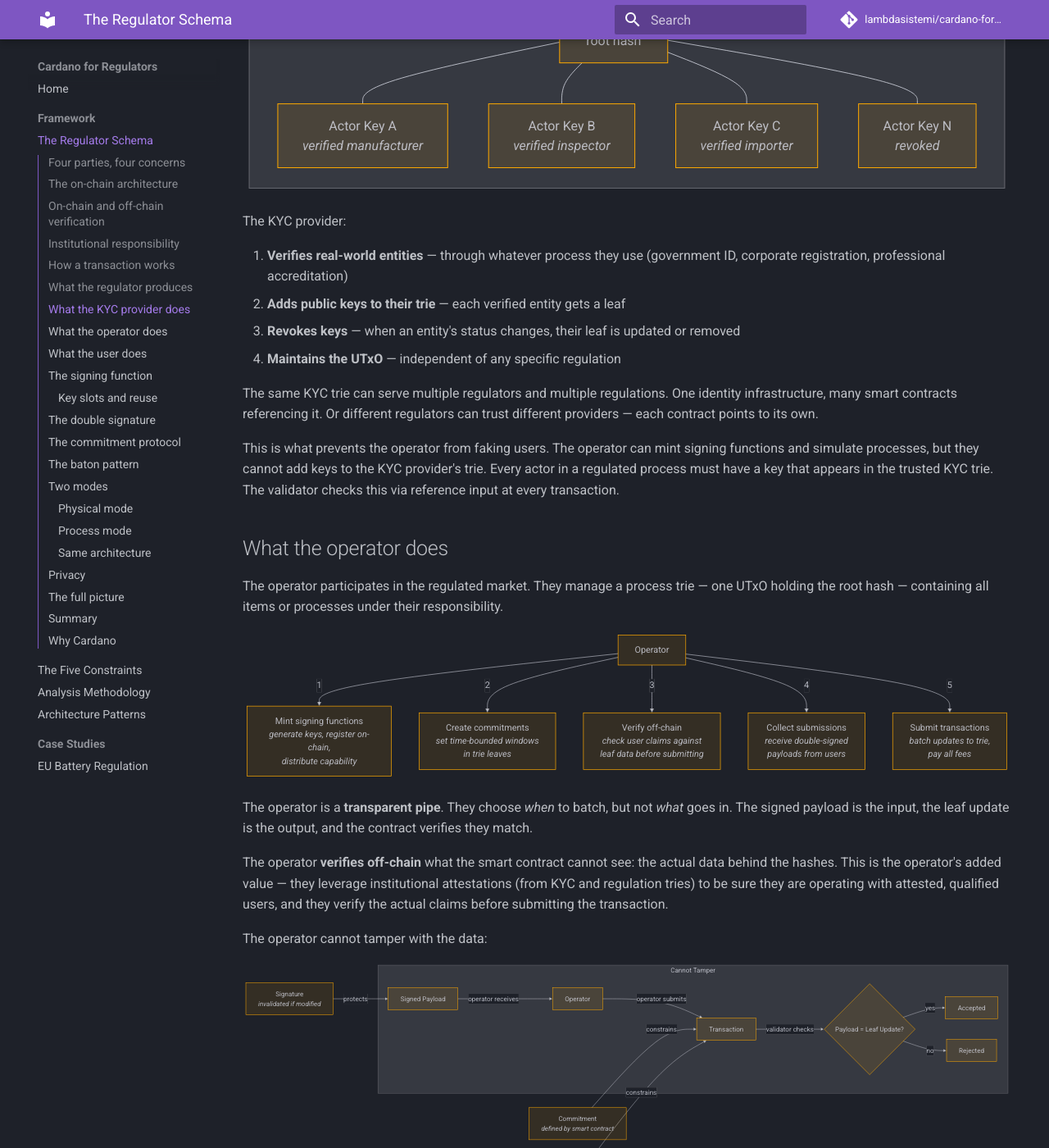
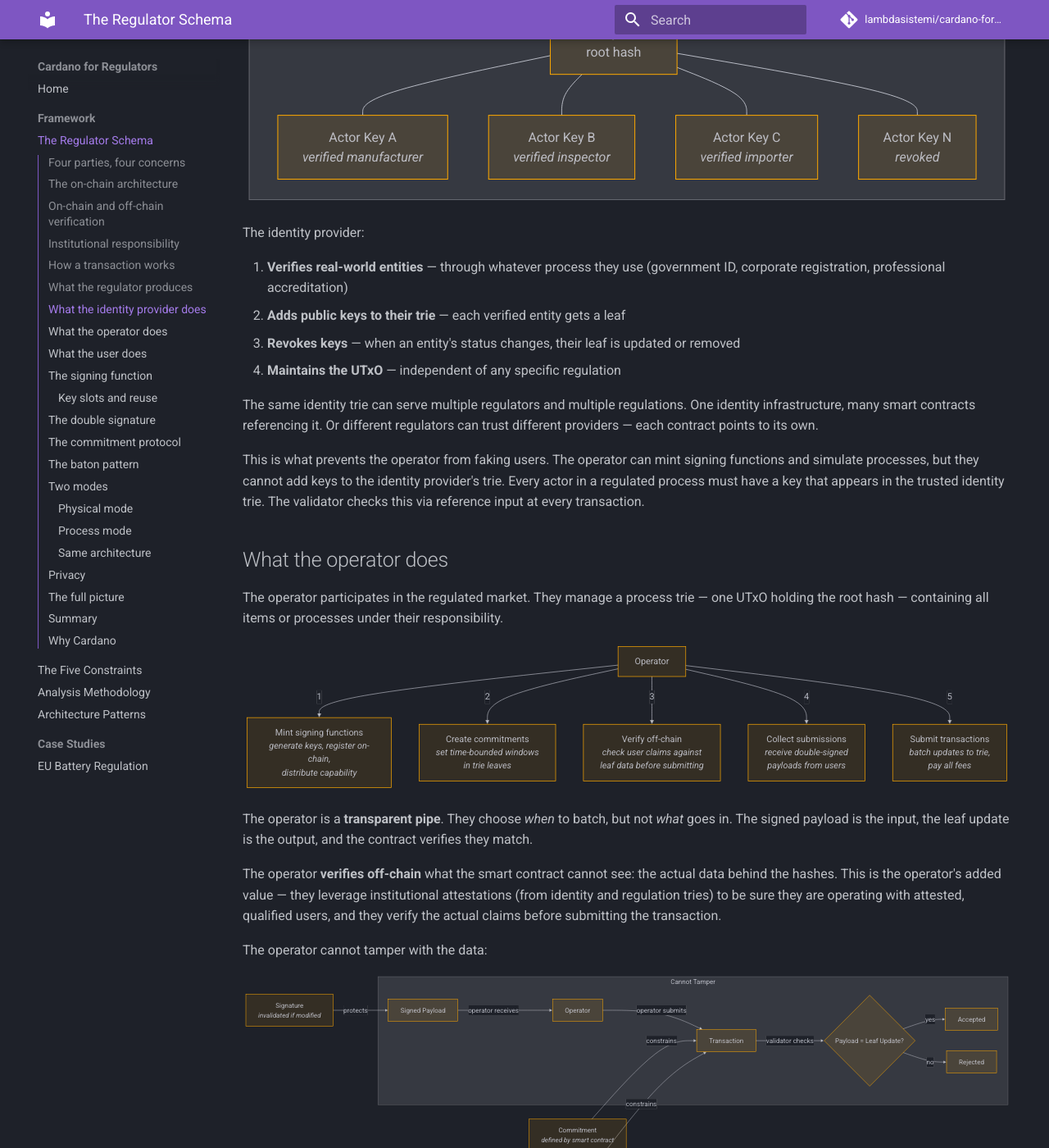
Before and after one commit to lambdasistemi/cardano-for-regulators, an MkDocs documentation site: the page built from docs/framework/schema.md, in a window 1280 px wide and 1400 px high, scrolled down 6488 px. Shown: the whole window at 82% size. Built offline with MkDocs 1.6.1 and Material for MkDocs 9.7.7, drawn with Linux system fonts in a browser that asks for light colours; comment, search, counter and statistics services are not loaded; some of the changed text lies outside the part shown.

Commit message:
rename KYC provider to identity provider throughout

````diff
--- a/docs/framework/schema.md
+++ b/docs/framework/schema.md
@@ -10,15 +10,15 @@ concern and trusts no other party beyond what the chain enforces.
 
 ```mermaid
 graph TB
-    KYC[KYC Provider<br/><i>identity trie</i>]
+    IDP[Identity Provider<br/><i>identity trie</i>]
     REG[Regulator<br/><i>regulation trie</i>]
     OP[Operator<br/><i>process trie</i>]
     U[User<br/><i>signing function</i>]
 
     REG -->|publishes| SC{Smart Contract}
-    REG -->|trusts| KYC
+    REG -->|trusts| IDP
     SC -->|governs| OP
-    KYC -.->|reference input| SC
+    IDP -.->|reference input| SC
     REG -.->|reference input| SC
     OP -->|distributes signing functions| U
     U -->|double-signed payloads| OP
@@ -27,17 +27,17 @@ graph TB
 
 | Party | Trie | Contains | Responsibility |
 |-------|------|----------|----------------|
-| **KYC provider** | Identity trie | Attested actor public keys | Who exists as a verified entity |
+| **Identity provider** | Identity trie | Attested actor public keys | Who exists as a verified entity |
 | **Regulator** | Regulation trie | Actor qualifications for this regulation | Who is qualified to participate |
 | **Operator** | Process trie | Items, processes, state | What is happening |
 | **User** | — | Just acts via signing function | Performing regulated actions |
 
-No overlap. The KYC provider doesn't know about processes. The regulator
+No overlap. The identity provider doesn't know about processes. The regulator
 doesn't run infrastructure. The operator can't fake users. The user doesn't
 need to trust anyone.
 
 The **smart contract** is the regulation in executable form — published by
-the regulator, it governs the operator's trie and reads both the KYC trie
+the regulator, it governs the operator's trie and reads both the identity trie
 and regulation trie as reference inputs. The regulator audits that operators
 use the correct smart contract and follows the transactions over it.
 
@@ -48,13 +48,13 @@ them together.
 
 ```mermaid
 graph LR
-    subgraph KYC Provider
-        KYC_UTxO[KYC UTxO<br/>root hash]
-        KYC_T[Identity Trie]
-        KYC_UTxO --- KYC_T
-        KYC_T --- K1[Actor Key A]
-        KYC_T --- K2[Actor Key B]
-        KYC_T --- K3[Actor Key N]
+    subgraph Identity Provider
+        IDP_UTxO[Identity UTxO<br/>root hash]
+        IDP_T[Identity Trie]
+        IDP_UTxO --- IDP_T
+        IDP_T --- K1[Actor Key A]
+        IDP_T --- K2[Actor Key B]
+        IDP_T --- K3[Actor Key N]
     end
 
     subgraph Regulator
@@ -80,21 +80,21 @@ graph LR
     end
 
     SC -->|governs| OP_UTxO
-    KYC_UTxO -.->|reference input| SC
+    IDP_UTxO -.->|reference input| SC
     REG_UTxO -.->|reference input| SC
 ```
 
 | Trie | Owner | Contains | Role |
 |------|-------|----------|------|
-| **Identity trie** | KYC provider | Attested actor public keys | Who exists as a verified real-world entity |
+| **Identity trie** | identity provider | Attested actor public keys | Who exists as a verified real-world entity |
 | **Regulation trie** | Regulator | Actor qualifications specific to this regulation | Who is qualified to act in this regulated process |
 | **Process trie** | Operator | Items, processes, leaves with state | What is happening |
 | **Commitment** | Inside each process leaf | Slot windows, expected actions | When and how actions occur |
 
-Both the KYC trie and the regulation trie are **reference inputs** —
+Both the identity trie and the regulation trie are **reference inputs** —
 read-only from the operator's perspective. The operator never spends them.
 The smart contract reads them at validation time to verify that the actor
-submitting a state transition is both an attested real-world entity (KYC)
+submitting a state transition is both an attested real-world entity (identity)
 and qualified for this specific regulation (regulation trie).
 
 ## On-chain and off-chain verification
@@ -105,7 +105,7 @@ Privacy requires splitting verification across two layers:
 graph TD
     subgraph On-chain - Smart Contract
         SIG[Signature verification<br/><i>public keys, actor signatures</i>]
-        KYC_CHECK[KYC trie membership<br/><i>actor key present?</i>]
+        IDP_CHECK[identity trie membership<br/><i>actor key present?</i>]
         REG_CHECK[Regulation trie membership<br/><i>actor qualified?</i>]
         HASH[Root hash consistency<br/><i>MPT integrity</i>]
         SLOT[Slot window<br/><i>commitment timing</i>]
@@ -118,7 +118,7 @@ graph TD
     end
 
     SIG --> ACCEPT{Transaction<br/>accepted}
-    KYC_CHECK --> ACCEPT
+    IDP_CHECK --> ACCEPT
     REG_CHECK --> ACCEPT
     HASH --> ACCEPT
     SLOT --> ACCEPT
@@ -129,7 +129,7 @@ graph TD
 ```
 
 **On-chain**: the smart contract verifies what's public — signatures, public
-keys (actor in KYC trie, actor qualified in regulation trie), commitment
+keys (actor in identity trie, actor qualified in regulation trie), commitment
 windows, root hash consistency. All it sees are hashes and signatures.
 
 **Off-chain**: the operator verifies the actual leaf data — the claims behind
@@ -150,12 +150,12 @@ institutions — not with the operator.
 ```mermaid
 graph TD
     subgraph Institutions
-        KP[KYC Provider<br/><i>attests identities<br/>revokes keys</i>]
+        KP[Identity Provider<br/><i>attests identities<br/>revokes keys</i>]
         RG[Regulator<br/><i>qualifies actors<br/>defines rules</i>]
     end
 
     subgraph Operator
-        OP[Operator<br/><i>cannot add keys to KYC trie<br/>cannot add qualifications<br/>to regulation trie</i>]
+        OP[Operator<br/><i>cannot add keys to identity trie<br/>cannot add qualifications<br/>to regulation trie</i>]
     end
 
     KP -.->|attestation| OP
@@ -171,14 +171,14 @@ graph TD
     subgraph What the operator CANNOT do
         X1[Fake users]
         X2[Invent qualifications]
-        X3[Bypass KYC or regulation trie]
+        X3[Bypass identity or regulation trie]
     end
 ```
 
 The operator can verify attestations from the institutions and be sure they
 are operating with attested, qualified users. But they cannot invent fake
 processes involving non-attested users — the smart contract will reject any
-transaction where the actor's key is missing from the KYC or regulation trie.
+transaction where the actor's key is missing from the identity or regulation trie.
 
 ## How a transaction works
 
@@ -186,7 +186,7 @@ Every state transition follows this flow:
 
 ```mermaid
 sequenceDiagram
-    participant KP as KYC Provider
+    participant KP as Identity Provider
     participant R as Regulator
     participant O as Operator
     participant SF as Signing Function
@@ -197,7 +197,7 @@ sequenceDiagram
 
     Note over R: Independently maintains<br/>regulation trie
 
-    R->>C: Publish smart contract<br/>(references KYC + regulation UTxOs)
+    R->>C: Publish smart contract<br/>(references identity + regulation UTxOs)
 
     O->>C: Deploy process trie<br/>(governed by smart contract)
     O->>SF: Mint signing function<br/>(register pubkey on-chain)
@@ -214,7 +214,7 @@ sequenceDiagram
     O->>C: Submit transaction
 
     Note over C: Validator checks:
-    Note over C: 1. Actor key in KYC trie?<br/>(reference input)
+    Note over C: 1. Actor key in identity trie?<br/>(reference input)
     Note over C: 2. Actor qualified in regulation trie?<br/>(reference input)
     Note over C: 3. Commitment exists?<br/>(expected action)
     Note over C: 4. Slot in window?<br/>(timely)
@@ -227,7 +227,7 @@ sequenceDiagram
 ```
 
 The validator has access to all the information it needs in a single
-evaluation: the process trie UTxO (spent input), the KYC trie UTxO and
+evaluation: the process trie UTxO (spent input), the identity trie UTxO and
 regulation trie UTxO (reference inputs), the signatures, and the slot range.
 
 ## What the regulator produces
@@ -249,11 +249,11 @@ graph TD
     SC --> VT[Valid Transitions<br/><i>what updates are allowed,<br/>in what order, by whom</i>]
     SC --> CP[Commitment Protocol<br/><i>how time windows work,<br/>what must be signed</i>]
     SC --> AR[Authorization Rules<br/><i>how the baton is assigned<br/>and passed</i>]
-    SC --> REF[Reference Inputs<br/><i>which KYC and regulation<br/>UTxOs to read</i>]
+    SC --> REF[Reference Inputs<br/><i>which identity and regulation<br/>UTxOs to read</i>]
 ```
 
 The **regulation trie** contains process-specific actor qualifications —
-not generic identity (that's the KYC provider's job), but credentials
+not generic identity (that's the identity provider's job), but credentials
 specific to what this regulation requires. A traceability regulation might
 qualify actors as licensed carriers, authorized dispatchers, or certified
 inspectors.
@@ -263,8 +263,8 @@ regulator publishes it once. Every operator in the market operates under it.
 The regulator audits that operators use the correct smart contract and
 follows the transactions over it.
 
-The regulator does not run the KYC infrastructure. They decide **which
-KYC provider to trust** — a government identity agency, eIDAS, a private
+The regulator does not run the identity infrastructure. They decide **which
+identity provider to trust** — a government identity agency, eIDAS, a private
 service — and reference that provider's UTxO in their smart contract
 alongside their own regulation trie UTxO.
 
@@ -272,9 +272,9 @@ The eUTxO model ensures the validator is evaluated at every transaction.
 Non-compliant updates are rejected by the chain itself. The regulation is
 enforced at the transaction level, not by inspectors after the fact.
 
-## What the KYC provider does
+## What the identity provider does
 
-The KYC provider maintains a Merkle Patricia Trie of verified actors.
+The identity provider maintains a Merkle Patricia Trie of verified actors.
 
 ```mermaid
 graph TD
@@ -285,7 +285,7 @@ graph TD
     end
 
     subgraph On-chain Identity Trie
-        ROOT[KYC UTxO<br/>root hash]
+        ROOT[Identity UTxO<br/>root hash]
         ROOT --- A1[Actor Key A<br/><i>verified manufacturer</i>]
         ROOT --- A2[Actor Key B<br/><i>verified inspector</i>]
         ROOT --- A3[Actor Key C<br/><i>verified importer</i>]
@@ -297,7 +297,7 @@ graph TD
     V3 --> ROOT
 ```
 
-The KYC provider:
+The identity provider:
 
 1. **Verifies real-world entities** — through whatever process they use
    (government ID, corporate registration, professional accreditation)
@@ -306,15 +306,15 @@ The KYC provider:
    updated or removed
 4. **Maintains the UTxO** — independent of any specific regulation
 
-The same KYC trie can serve multiple regulators and multiple regulations.
+The same identity trie can serve multiple regulators and multiple regulations.
 One identity infrastructure, many smart contracts referencing it. Or
 different regulators can trust different providers — each contract points
 to its own.
 
 This is what prevents the operator from faking users. The operator can
 mint signing functions and simulate processes, but they cannot add keys to
-the KYC provider's trie. Every actor in a regulated process must have a
-key that appears in the trusted KYC trie. The validator checks this via
+the identity provider's trie. Every actor in a regulated process must have a
+key that appears in the trusted identity trie. The validator checks this via
 reference input at every transaction.
 
 ## What the operator does
@@ -338,7 +338,7 @@ the output, and the contract verifies they match.
 
 The operator **verifies off-chain** what the smart contract cannot see:
 the actual data behind the hashes. This is the operator's added value —
-they leverage institutional attestations (from KYC and regulation tries)
+they leverage institutional attestations (from identity and regulation tries)
 to be sure they are operating with attested, qualified users, and they
 verify the actual claims before submitting the transaction.
 
@@ -479,7 +479,7 @@ graph TD
 
     PS --> V{Validator}
     AS --> V
-    V -->|both valid +<br/>actor in KYC trie +<br/>actor in regulation trie| OK[State transition accepted]
+    V -->|both valid +<br/>actor in identity trie +<br/>actor in regulation trie| OK[State transition accepted]
 ```
 
 1. **The process signature** — the signing function signs the payload,
@@ -526,7 +526,7 @@ sequenceDiagram
 
     O->>C: 5. Submit transaction
 
-    Note over C: Validator checks:<br/>commitment exists ✓<br/>slot in window ✓<br/>process sig valid ✓<br/>actor in KYC trie ✓<br/>actor in regulation trie ✓<br/>actor authorized ✓<br/>leaf update matches ✓
+    Note over C: Validator checks:<br/>commitment exists ✓<br/>slot in window ✓<br/>process sig valid ✓<br/>actor in identity trie ✓<br/>actor in regulation trie ✓<br/>actor authorized ✓<br/>leaf update matches ✓
 
     C->>C: 6. Clear commitment
     Note over C: Single-use — no replay
@@ -638,7 +638,7 @@ graph TD
         DSIG[Double Signature]
         BATON[Baton Pattern]
         SC[Smart Contract Validation]
-        KYCC[KYC Trie Reference]
+        IDPC[Identity Trie Reference]
         REGC[Regulation Trie Reference]
     end
 
@@ -673,7 +673,7 @@ graph TD
         OP[Operator<br/><i>verifies claims off-chain<br/>doesn't know real identities</i>]
         U[User<br/><i>knows they acted<br/>doesn't know the private key</i>]
         CH[Chain<br/><i>knows pubkeys + hashes<br/>no real-world data</i>]
-        KP[KYC Provider<br/><i>knows identities<br/>doesn't know which process</i>]
+        KP[Identity Provider<br/><i>knows identities<br/>doesn't know which process</i>]
         RG[Regulator<br/><i>knows qualifications<br/>doesn't see process data</i>]
     end
 
@@ -685,13 +685,13 @@ graph TD
 
 | Party | Knows | Doesn't know |
 |-------|-------|-------------|
-| **KYC provider** | Real-world identity behind each attested key | Which processes the key participates in |
+| **Identity provider** | Real-world identity behind each attested key | Which processes the key participates in |
 | **Regulator** | Which actors are qualified for their regulation | Process data, operator activity |
 | **Operator** | Claims and leaf data (verified off-chain) | Real-world identity behind the keys |
 | **User** | That they interacted with a signing function | The private key |
 | **Chain** | Public keys, hashes, and valid signatures | Any actual data or real-world identities |
 
-The KYC provider knows identities but not processes. The regulator knows
+The identity provider knows identities but not processes. The regulator knows
 qualifications but not process data. The operator verifies claims but
 doesn't know identities. The chain sees only hashes and signatures. No
 single party can reconstruct the full picture.
@@ -705,10 +705,10 @@ right things happened without revealing *what* the actual content is.
 
 ```mermaid
 graph TB
-    subgraph KYC Layer
-        KYC_P[KYC Provider<br/><i>off-chain verification</i>]
-        KYC_UTxO[KYC UTxO<br/><i>identity trie root</i>]
-        KYC_P -->|maintains| KYC_UTxO
+    subgraph Identity Layer
+        IDP_P[Identity Provider<br/><i>off-chain verification</i>]
+        IDP_UTxO[Identity UTxO<br/><i>identity trie root</i>]
+        IDP_P -->|maintains| IDP_UTxO
     end
 
     subgraph Regulator Layer
@@ -717,7 +717,7 @@ graph TB
         SC[Smart Contract<br/><i>Plutus validator</i>]
         REG -->|maintains| REG_UTxO
         REG -->|publishes| SC
-        SC -->|references| KYC_UTxO
+        SC -->|references| IDP_UTxO
         SC -->|references| REG_UTxO
     end
 
@@ -756,14 +756,14 @@ The regulator's workflow:
    parties, qualifications, and deadlines
 2. **Maintain a regulation trie** — qualify actors with process-specific
    credentials (licensed carrier, authorized dispatcher, etc.)
-3. **Choose a KYC provider** — decide which identity infrastructure to
+3. **Choose a identity provider** — decide which identity infrastructure to
    trust, reference its UTxO
 4. **Publish the smart contract** — encode the regulation as a Plutus
-   validator that references both the KYC and regulation tries
+   validator that references both the identity and regulation tries
 5. **Audit** — verify that operators use the correct smart contract and
    follow the transactions over it
 
-The KYC provider's workflow:
+The identity provider's workflow:
 
 1. **Verify entities** — through off-chain identity checks
 2. **Maintain the trie** — add, update, or revoke actor keys
@@ -787,7 +787,7 @@ The user's workflow:
 3. **Pass on** — designate the next actor in your final submission
 
 No blockchain knowledge required at any level. The regulator qualifies
-actors and publishes rules. The KYC provider attests identities. The
+actors and publishes rules. The identity provider attests identities. The
 operator leverages institutional attestations and follows the rules.
 The user participates. The chain enforces.
 
@@ -803,7 +803,7 @@ That said, the on-chain requirements are non-trivial:
 - **Merkle Patricia Trie verification in the validator** — the smart
   contract must verify that a leaf update produces the correct new root
   hash. This is Merkle proof verification at every transaction.
-- **Reference inputs** — the validator must read the KYC and regulation
+- **Reference inputs** — the validator must read the identity and regulation
   trie UTxOs without spending them. This is a Cardano-native feature
   (CIP-31) that enables cross-trie verification without coordination.
 - **Native signature verification** — Ed25519 and secp256k1 must be
@@ -821,7 +821,7 @@ That said, the on-chain requirements are non-trivial:
 Cardano's eUTxO model and Plutus built-ins meet these requirements. The
 UTxO model naturally maps to the operator-owns-their-trie pattern — one
 UTxO per operator, the validator sees the full spend-and-produce context,
-reference inputs enable cross-trie KYC and regulation checks, and native
+reference inputs enable cross-trie identity and regulation checks, and native
 built-ins for Ed25519 and secp256k1 make signature verification practical.
 
 Other chains may offer equivalent primitives. The schema does not depend
````
Also changed, not shown: other parts of docs/framework/schema.md (+2 -2 lines), docs/index.md (+6 -6 lines).
